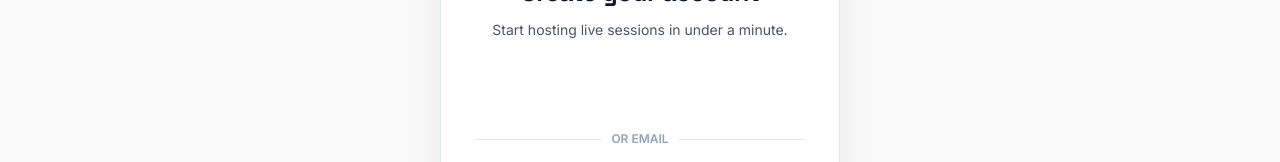
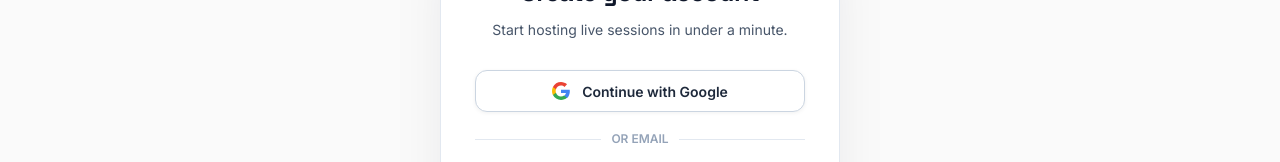
Before and after one commit to asyncbuild/Whisprlive-repo, a React (Vite) app in the folder client/: page /signup in a window 1280 px wide. Shown: the part 162-324 px from the top of the page. Built offline with nearby package versions, Linux system fonts and the light colour scheme; no server answers.

Commit message:
style: Native dark mode Google sign-in button without white background icon box

```diff
--- a/client/src/components/AuthGoogleButton.jsx
+++ b/client/src/components/AuthGoogleButton.jsx
@@ -1,5 +1,5 @@
 import React, { useState } from "react";
-import { GoogleLogin } from "@react-oauth/google";
+import { useGoogleLogin } from "@react-oauth/google";
 import API from "../api/axios";
 import { useAuth } from "../context/AuthContext";
 import { useToast } from "../context/ToastContext";
@@ -7,19 +7,20 @@
 import { useNavigate } from "react-router-dom";
 import { Loader2 } from "lucide-react";
 
-export default function AuthGoogleButton({ onLoading }) {
+export default function AuthGoogleButton({ onLoading, text = "Continue with Google" }) {
   const { login } = useAuth();
   const { toast } = useToast();
-  const { theme, isDark } = useTheme();
+  const { isDark } = useTheme();
   const navigate = useNavigate();
   const [loading, setLoading] = useState(false);
 
-  const handleGoogleSuccess = async (credentialResponse) => {
+  const googleLogin = useGoogleLogin({
+    onSuccess: async (tokenResponse) => {
       setLoading(true);
       if (onLoading) onLoading(true);
       try {
         const res = await API.post("/api/auth/google", {
-        credential: credentialResponse.credential,
+          accessToken: tokenResponse.access_token,
         });
 
         if (login) login(res.data.user, res.data.token);
@@ -30,37 +31,80 @@
         setLoading(false);
         if (onLoading) onLoading(false);
       }
-  };
+    },
+    onError: () => {
+      toast.error("Google Login Failed");
+      setLoading(false);
+      if (onLoading) onLoading(false);
+    },
+  });
 
   if (loading) {
     return (
-      <div style={{ display: "flex", flexDirection: "column", alignItems: "center", justifyContent: "center", padding: "24px 0", gap: 10 }}>
-        <div style={{ display: "flex", alignItems: "center", gap: 8, color: "var(--accent)", fontWeight: 600, fontSize: 14 }}>
-          <Loader2 size={20} className="spin" />
+      <div style={{ display: "flex", flexDirection: "column", alignItems: "center", justifyContent: "center", padding: "14px 0", gap: 8 }}>
+        <div style={{ display: "flex", alignItems: "center", gap: 8, color: "var(--accent)", fontWeight: 600, fontSize: 13.5 }}>
+          <Loader2 size={18} className="spin" />
           Signing in with Google...
         </div>
-        <span style={{ fontSize: 12.5, color: "var(--text-dim)" }}>Redirecting to your dashboard...</span>
       </div>
     );
   }
 
   return (
-    <div style={{ display: "flex", justifyContent: "center", margin: "20px 0" }}>
-      <GoogleLogin
-        key={theme}
-        onSuccess={handleGoogleSuccess}
-        onError={() => {
-          toast.error("Google Login Failed");
-          setLoading(false);
-          if (onLoading) onLoading(false);
+    <div style={{ width: "100%", margin: "6px 0 12px" }}>
+      <button
+        type="button"
+        onClick={() => googleLogin()}
+        className="custom-google-auth-btn"
+        style={{
+          width: "100%",
+          display: "flex",
+          alignItems: "center",
+          justifyContent: "center",
+          gap: 12,
+          padding: "11px 18px",
+          borderRadius: "var(--radius-md, 10px)",
+          fontSize: 14,
+          fontWeight: 600,
+          fontFamily: "var(--font-sans, inherit)",
+          cursor: "pointer",
+          transition: "all 0.2s cubic-bezier(0.4, 0, 0.2, 1)",
+          background: isDark ? "#111827" : "#FFFFFF",
+          color: isDark ? "#F8FAFC" : "#1E293B",
+          border: isDark ? "1px solid rgba(255, 255, 255, 0.14)" : "1px solid #CBD5E1",
+          boxShadow: isDark
+            ? "0 2px 8px rgba(0, 0, 0, 0.45)"
+            : "0 1px 4px rgba(0, 0, 0, 0.06)",
         }}
-        theme={isDark ? "filled_black" : "outline"}
-        size="large"
-        shape="rectangular"
-        width="320"
-        logo_alignment="center"
-        text="continue_with"
+        onMouseEnter={(e) => {
+          e.currentTarget.style.borderColor = isDark ? "rgba(255, 255, 255, 0.3)" : "#94A3B8";
+          e.currentTarget.style.background = isDark ? "#1F2937" : "#F8FAFC";
+        }}
+        onMouseLeave={(e) => {
+          e.currentTarget.style.borderColor = isDark ? "rgba(255, 255, 255, 0.14)" : "#CBD5E1";
+          e.currentTarget.style.background = isDark ? "#111827" : "#FFFFFF";
+        }}
+      >
+        <svg width="18" height="18" viewBox="0 0 24 24" style={{ flexShrink: 0, display: "block" }}>
+          <path
+            fill="#4285F4"
+            d="M23.745 12.27c0-.7-.06-1.4-.19-2.07H12v4.51h6.6c-.29 1.52-1.14 2.82-2.4 3.68v3.05h3.88c2.27-2.09 3.665-5.17 3.665-9.17z"
           />
+          <path
+            fill="#34A853"
+            d="M12 24c3.24 0 5.95-1.08 7.93-2.91l-3.88-3.05c-1.08.72-2.45 1.16-4.05 1.16-3.12 0-5.77-2.1-6.72-4.93H1.25v3.15C3.26 21.36 7.34 24 12 24z"
+          />
+          <path
+            fill="#FBBC05"
+            d="M5.28 14.27c-.25-.72-.38-1.49-.38-2.27s.13-1.55.38-2.27V6.58H1.25C.45 8.18 0 9.98 0 12s.45 3.82 1.25 5.42l4.03-3.15z"
+          />
+          <path
+            fill="#EA4335"
+            d="M12 4.75c1.77 0 3.35.61 4.6 1.8l3.42-3.42C17.95 1.19 15.24 0 12 0 7.34 0 3.26 2.64 1.25 6.58l4.03 3.15c.95-2.83 3.6-4.98 6.72-4.98z"
+          />
+        </svg>
+        <span>{text}</span>
+      </button>
     </div>
   );
 }
```
Also changed, not shown: 1 other file (tests, documents, lock files or other folders). Lines whose indentation alone changed are shown as unchanged.
